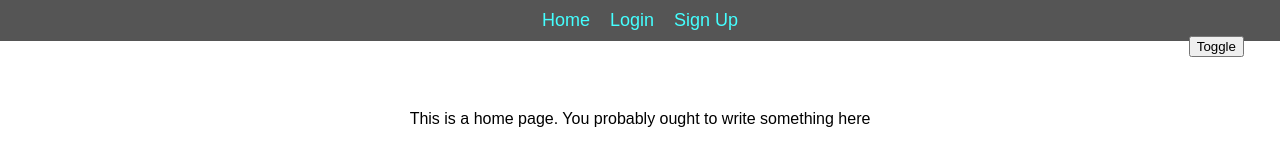
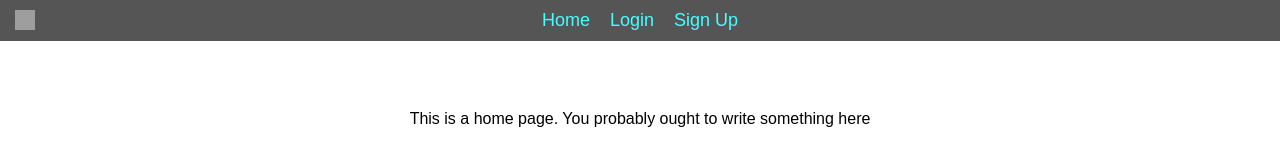
Before and after one commit to nnedevn/quit-commit, a React (Create React App) app in the folder client/: page / in a window 1280 px wide. Shown: the top 160 px of the page. Built offline with nearby package versions, Linux system fonts and the light colour scheme; grey boxes are pictures that could not be loaded.

Commit message:
burger button baby

```diff
--- a/client/src/App.css
+++ b/client/src/App.css
@@ -121,7 +121,7 @@ nav a:hover {
   height: 100%;
   position: fixed;
   top: 0;
-  background: #333;
+  background: #555;
   color: #f3f3f3;
   transition: 0.4s ease-out;
 }
@@ -150,7 +150,6 @@ nav a:hover {
   transition: all 0.3s;
 }
 .overlay--open {
-  opacity: 1;
   visibility: visible;
 }
 .outer-container {
@@ -158,9 +157,20 @@ nav a:hover {
 }
 .button-wrap {
   position: fixed;
-  top: 36px;
-  right: 36px;
+  top: 10px;
+  left: 15px;
 }
+
+
+
+.box-shadow-menu {
+height: 20px;
+width: 20px;
+background: url('http://freevector.co/wp-content/uploads/2014/06/56763-menu-button-of-three-horizontal-lines.png');
+background-size: contain;
+border: inherit
+}
+
 html, body {
   height: 100%;
   margin: 0;
--- a/client/src/layout/Sidebar.js
+++ b/client/src/layout/Sidebar.js
@@ -68,7 +68,7 @@ class Mainsidebar extends React.Component {
         <Content transition={transitionTypes.push} sidebarWidth={this.state.sidebarWidth}>
         </Content>
         <SideBarTarget toggleSidebar={this.handleViewSidebar}>
-          <button>Toggle</button>
+          <button className="box-shadow-menu"></button>
         </SideBarTarget>
       </div>
     )
```
